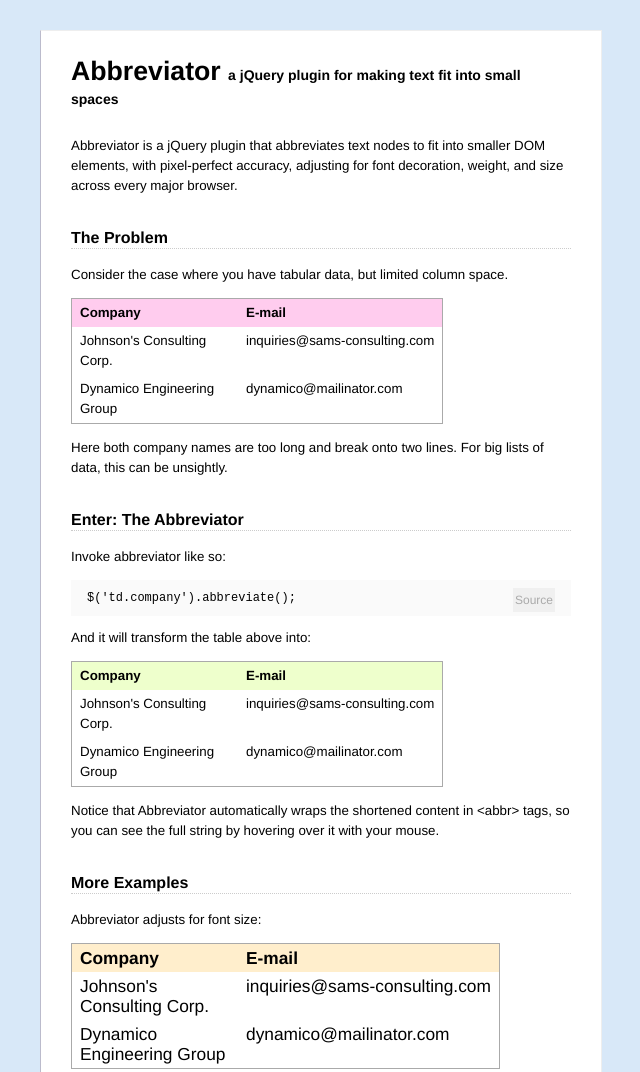
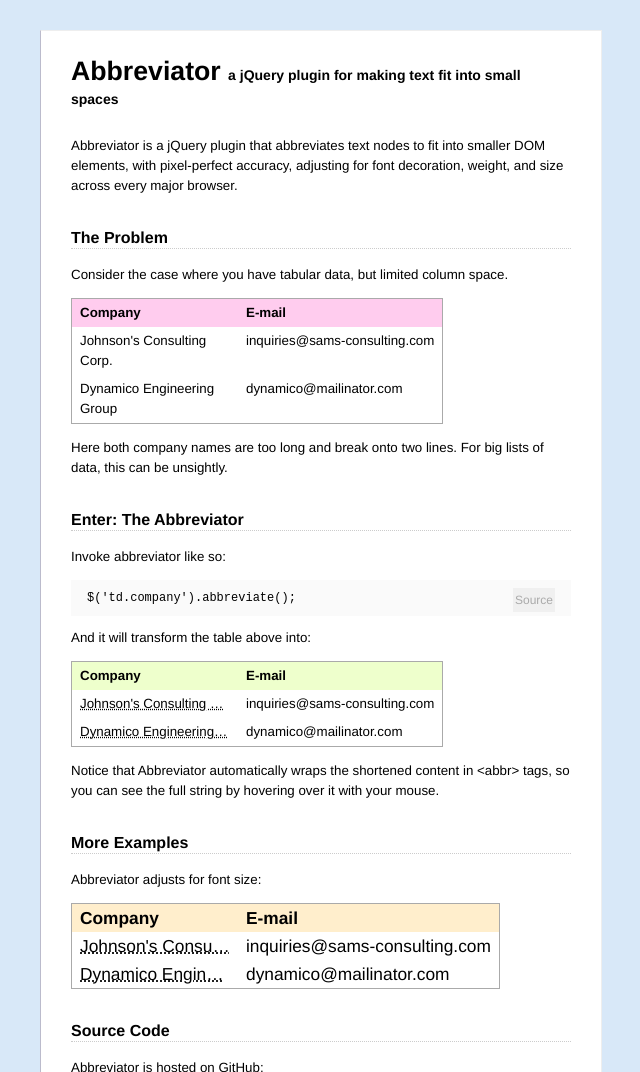
Before and after one commit to benvinegar/jquery-abbreviator, a plain HTML site: page demo/index.html in a window 1280 px wide. Shown: the top 1072 px of the page, without its empty margins (319-959 px from the left). Drawn offline with nearby package versions, Linux system fonts and the light colour scheme.

Commit message:
Demo pages should reference ../jquery.abbreviator.js

```diff
--- a/demo/index.html
+++ b/demo/index.html
@@ -111,7 +111,7 @@
       <div id="footer">&copy 2008 <a href="http://www.benlog.org">Ben Vinegar</a></div>
     </div>
 
-    <script src="jquery.abbreviator.js" type="text/javascript"></script>
+    <script src="../jquery.abbreviator.js" type="text/javascript"></script>
 
     <script>
       $(function() {
```
